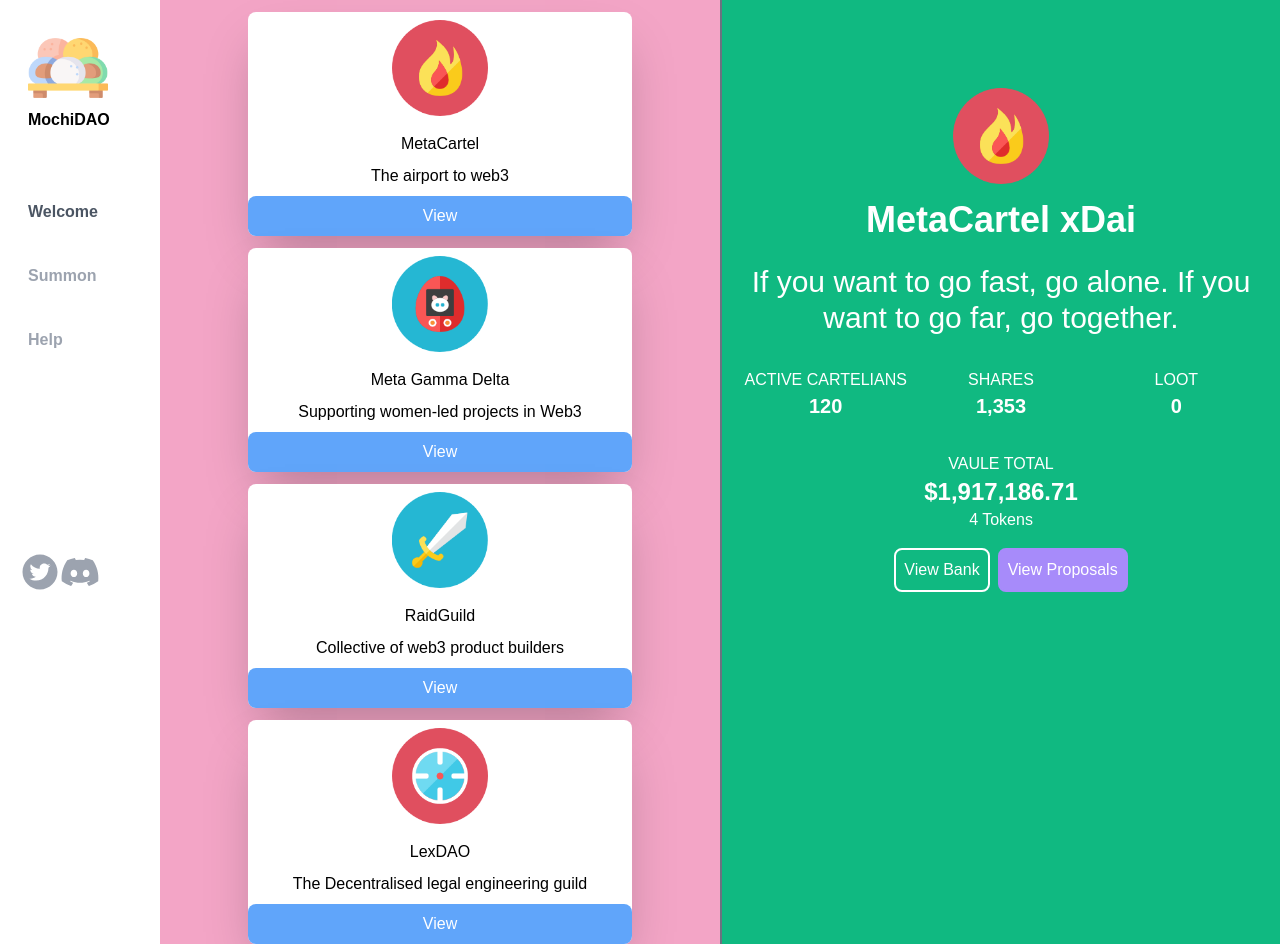
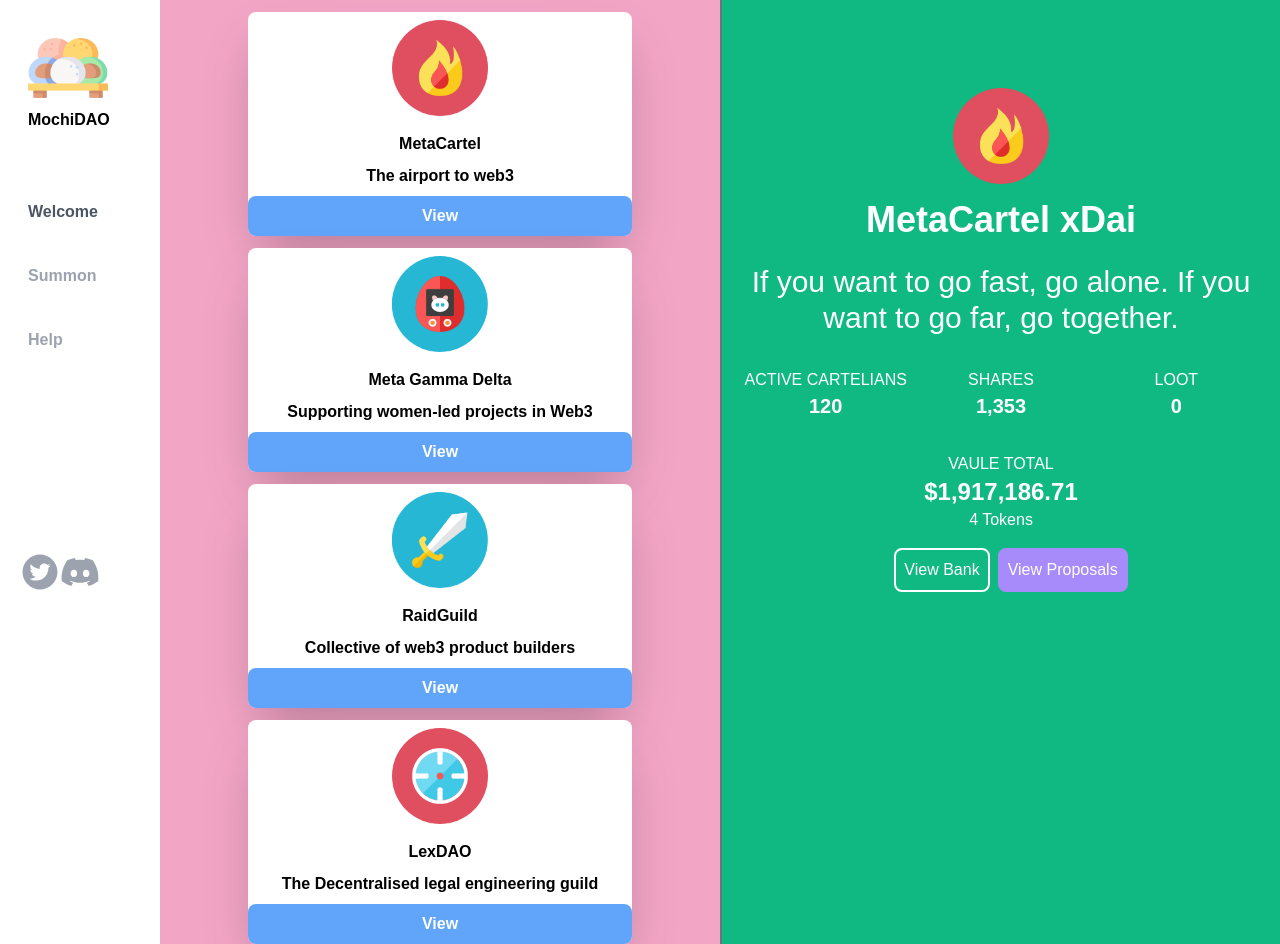
Before and after one commit to DJkal11/kallees-Portfolio, a React (Create React App) app: page / in a window 1280 px wide. Built offline with nearby package versions, Linux system fonts and the light colour scheme.

Commit message:
updating font weight

```diff
--- a/src/components/welcome.jsx
+++ b/src/components/welcome.jsx
@@ -4,7 +4,7 @@
 import Raid from "./DAO/Raid";
 import Lex from "./DAO/Lex";
 import MetaGama from "./DAO/Meta-Gamma-Delta";
-import { Link, animateScroll as scroll } from "react-scroll";
+import { Link } from "react-scroll";
 
 function Welcome() {
  const [ page, setPage ] = useState("MetaCartel");
@@ -25,38 +25,38 @@
                 <div className="flex flex-col w-96 h-auto bg-white text-center mt-3 shadow-2xl m-auto rounded-lg">
 
                     <img  className="w-28 h-28 p-2 m-auto" src="/hot.png" alt="#" />
-                    <h1 className="p-2">MetaCartel</h1>
-                    <p className="pb-2">The airport to web3</p>
+                    <h1 className="p-2 font-bold">MetaCartel</h1>
+                    <p className="pb-2 font-bold">The airport to web3</p>
                     <Link  to="DAO-company" spy={true} smooth={true} offset={-70} duration={500}>
-                    <button onClick={SelectPage} id="MetaCartel" className="hover:bg-blue-600 text-white w-full p-2 bg-blue-400 rounded-lg">View</button>
+                    <button onClick={SelectPage} id="MetaCartel" className="hover:bg-blue-600 text-white w-full p-2 bg-blue-400 rounded-lg font-bold">View</button>
                     </Link>
                 </div>
 
 
                 <div className="flex flex-col w-96 h-auto bg-white text-center mt-3 shadow-2xl m-auto rounded-lg">
                     <img className="w-28 h-28 p-2 m-auto" src="/tama.png" alt="#" />
-                    <h1 className="p-2">Meta Gamma Delta</h1>
-                    <p className="pb-2">Supporting women-led projects in Web3</p>
+                    <h1 className="p-2 font-bold">Meta Gamma Delta</h1>
+                    <p className="pb-2 font-bold">Supporting women-led projects in Web3</p>
                     <Link  to="DAO-company" spy={true} smooth={true} offset={-70} duration={500}>
-                    <button onClick={SelectPage} id="MetaGama" className="hover:bg-blue-600 text-white w-full p-2 bg-blue-400 rounded-lg">View</button>
+                    <button onClick={SelectPage} id="MetaGama" className="hover:bg-blue-600 text-white w-full p-2 bg-blue-400 rounded-lg font-bold">View</button>
                     </Link>
                 </div>
 
                 <div className="flex flex-col w-96 h-auto bg-white text-center mt-3 shadow-2xl m-auto rounded-lg">
                     <img className="w-28 h-28 p-2 m-auto" src="/sword.png" alt="#" />
-                    <h1 className="p-2">RaidGuild</h1>
-                    <p className="pb-2">Collective of web3 product builders</p>
+                    <h1 className="p-2 font-bold">RaidGuild</h1>
+                    <p className="pb-2 font-bold">Collective of web3 product builders</p>
                     <Link  to="DAO-company" spy={true} smooth={true} offset={-70} duration={500}>
-                    <button onClick={SelectPage} id="Raid" className="hover:bg-blue-600 text-white w-full p-2 bg-blue-400 rounded-lg">View</button>
+                    <button onClick={SelectPage} id="Raid" className="hover:bg-blue-600 text-white w-full p-2 bg-blue-400 rounded-lg font-bold">View</button>
                     </Link>
                 </div>
 
                 <div  className="flex flex-col w-96 h-auto bg-white text-center mt-3 shadow-2xl m-auto rounded-lg">
                     <img className="w-28 h-28 p-2 m-auto" src="cross.png" alt="#" />
-                    <h1 className="p-2">LexDAO</h1>
-                    <p className="pb-2">The Decentralised legal engineering guild</p>
+                    <h1 className="p-2 font-bold">LexDAO</h1>
+                    <p className="pb-2 font-bold">The Decentralised legal engineering guild</p>
                     <Link  to="DAO-company" spy={true} smooth={true} offset={-70} duration={500}>
-                    <button onClick={SelectPage} id="Lex" className="hover:bg-blue-600 text-white w-full p-2 bg-blue-400 rounded-lg">View</button>
+                    <button onClick={SelectPage} id="Lex" className="hover:bg-blue-600 text-white w-full p-2 bg-blue-400 rounded-lg font-bold">View</button>
                     </Link>
                 </div>
             </div>
```
